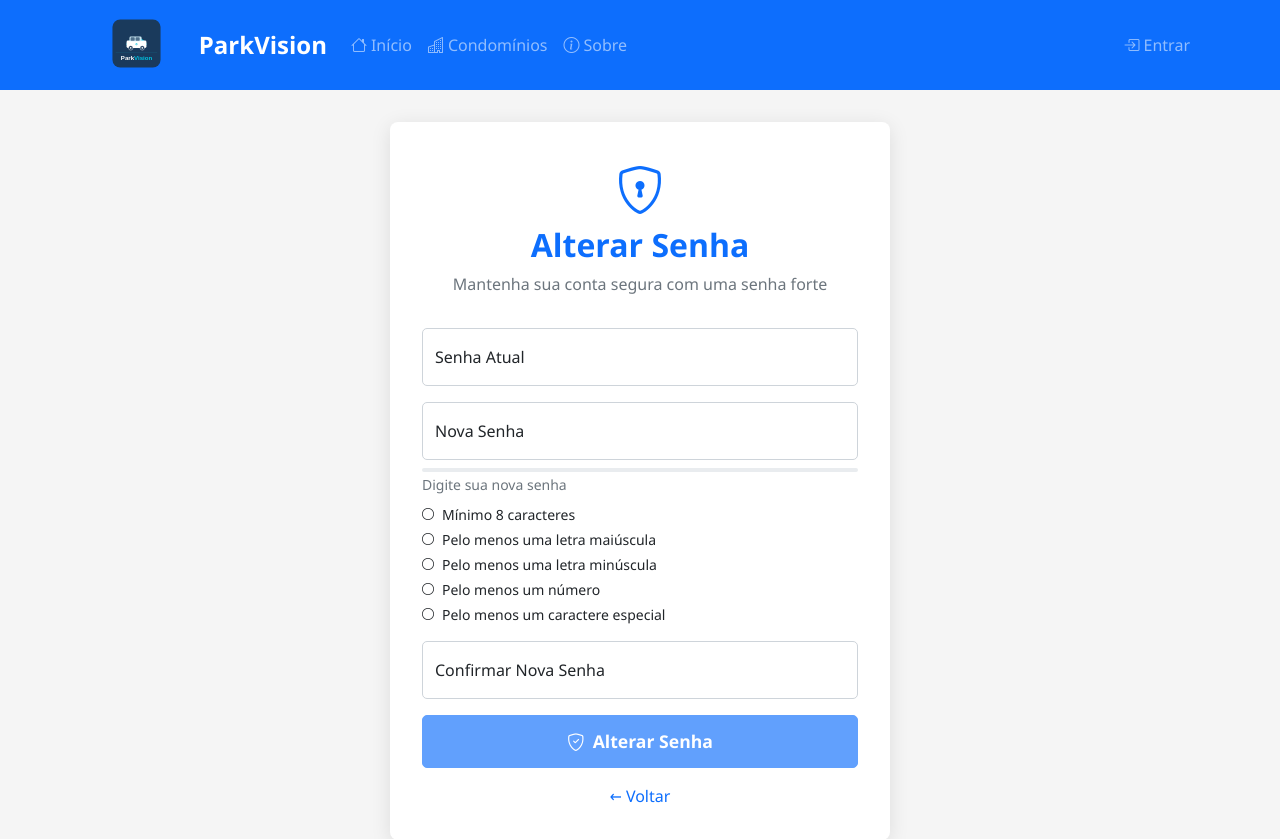
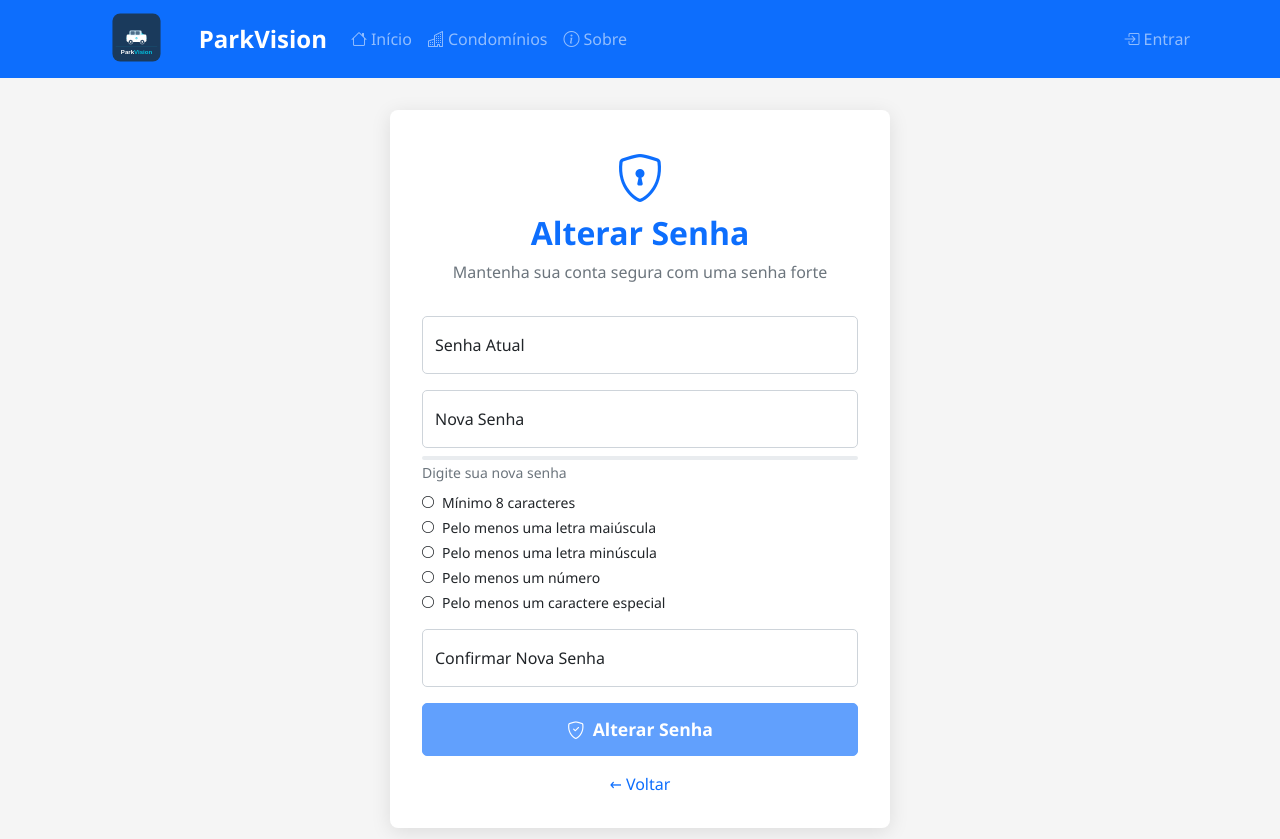
Before and after one commit to fernandofarooficial/parkvision, a Flask app: page /alterar-senha in a window 1280 px wide. Shown: the top 839 px of the page. Run offline with Flask 3, Linux system fonts and the light colour scheme; a user stored in the database is signed in; data that the repository does not hold is empty.

Commit message:
Introduzindo a logomarca 4

```diff
--- a/static/css/style.css
+++ b/static/css/style.css
@@ -5,6 +5,11 @@ body {
 }
 
 /* Navbar personalizada */
+.navbar {
+  padding-top: 2px;
+  padding-bottom: 2px;
+}
+
 .navbar-brand {
   font-weight: bold;
   font-size: 1.5rem;
```
